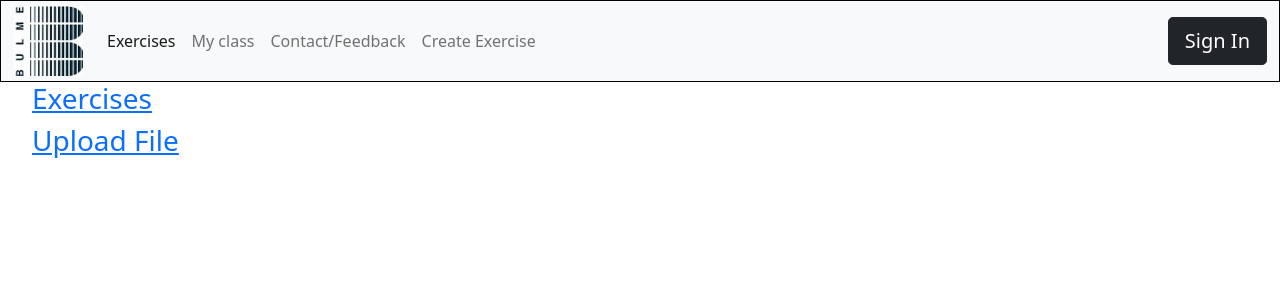
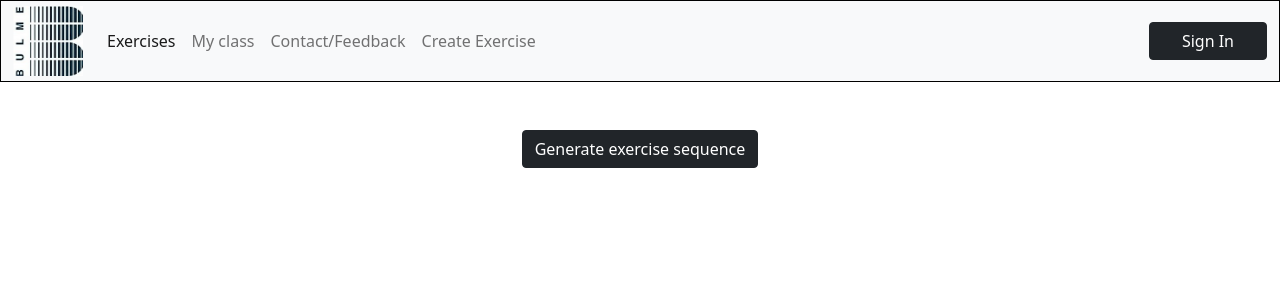
Before and after one commit to BubuBiB00/StayingAlive, a Django app: page / in a window 1280 px wide. Shown: the top 300 px of the page. Run offline with Django 4.2, Linux system fonts and the light colour scheme; data comes from the database, SQL or seed files in the repository.

Commit message:
fixed for exercise sequence list

```diff
--- a/StayingAlive/SAapp/templates/SAapp/base.html
+++ b/StayingAlive/SAapp/templates/SAapp/base.html
@@ -15,7 +15,7 @@
 
     <nav class="navbar navbar-expand-lg navbar-light bg-light">
       <div class="container-fluid">
-        <a class="navbar-brand" href="#">
+        <a class="navbar-brand" href="/">
           <img src="{% static 'media/logo_bulme.png' %}" alt="" width="70" height="70">
         </a>
         <button class="navbar-toggler" type="button" data-bs-toggle="collapse" data-bs-target="#navbarNavAltMarkup" aria-controls="navbarNavAltMarkup" aria-expanded="false" aria-label="Toggle navigation">
@@ -29,7 +29,7 @@
             <a class="nav-link" href="/upload">Create Exercise</a>
           </div>
         </div>
-        <a class="btn btn-dark btn-lg" role="button" href="/login">Sign In</a>
+        <a class="btn btn-dark" role="button" href="/login" style="padding-left: 2em; padding-right: 2em;">Sign In</a>
       </div>
     </nav>
     {% block body %}
--- a/StayingAlive/SAapp/templates/SAapp/exercise.html
+++ b/StayingAlive/SAapp/templates/SAapp/exercise.html
@@ -1,8 +1,8 @@
 {% extends "SAapp/base.html" %}
 {% block body %}
-{% if exercise_list %}
-    <ul>
-    {% for exercise in exercise_list %}
+{% if exercis_sequence_list %}
+    <ul class="mt-5">
+    {% for exercise in exercis_sequence_list %}
         <a>{{ exercise.title }},</a>
         <a>{{ exercise.description }},</a>
         <a>{{ exercise.creation_date }}</a>
--- a/StayingAlive/SAapp/templates/SAapp/index.html
+++ b/StayingAlive/SAapp/templates/SAapp/index.html
@@ -3,14 +3,11 @@
 
 
 {% block body %}
-{% if exercise_list %}
-<ul>
-    <a href="exercise/"><h3>Exercises</h3></a>
-    <a href="upload/"><h3>Upload File</h3></a>
-<!--{% for exercise in exercise_list %}
-{% endfor %}-->
-</ul>
-{% else %}
-<p>No exercises availible.</p>
-{% endif %}
+<div class="container">
+    <div class="row">
+      <div class="col text-center">
+        <a class="btn btn-dark bt-lg mt-5" role="button" href="/exercise">Generate exercise sequence</a>
+      </div>
+    </div>
+  </div>
 {% endblock %}
--- a/StayingAlive/SAapp/templates/SAapp/uploadExercise.html
+++ b/StayingAlive/SAapp/templates/SAapp/uploadExercise.html
@@ -3,7 +3,7 @@
 
 {% block body %}
 {% block content %}
-  <form method="post" class="dropzone" enctype="multipart/form-data">
+  <form method="post" class="dropzone mt-5" enctype="multipart/form-data">
     {% csrf_token %}
     <input type="file" name="myfile">
     <br>
--- a/StayingAlive/SAapp/views.py
+++ b/StayingAlive/SAapp/views.py
@@ -3,7 +3,6 @@ from django.shortcuts import render
 from django.core.files.storage import FileSystemStorage
 from .helpers.SFTPConnector import SFTPConnector
 from django.template import loader
-
 from .models import Exercise
 from django.utils import timezone
 
@@ -19,9 +18,9 @@ def IndexView(request):
 
 #Show exercise view.
 def ExerciseView(request):
-    exercise_list = Exercise.objects.all()
+    exercis_sequence_list = Exercise.objects.all()
     template = loader.get_template('SAapp/exercise.html')
-    context = { "exercise_list" : exercise_list}
+    context = { "exercis_sequence_list" : exercis_sequence_list}
     return HttpResponse(template.render(context, request))
 
 def upload_exercise(request):
```
